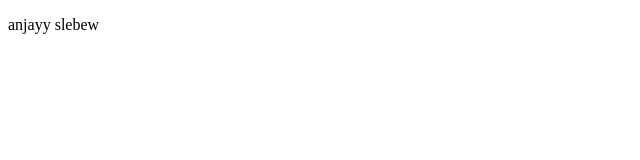
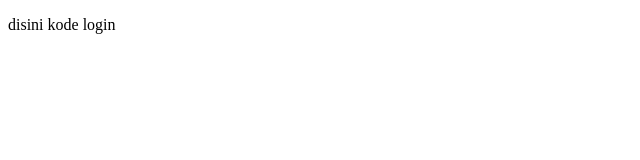
Before and after one commit to rzky1404/belajar-git, a plain HTML site: page login.html in a window 1280 px wide. Shown: the full height of the page, 0-640 px from the left. Drawn offline with Linux system fonts and the light colour scheme.

```diff
--- a/login.html
+++ b/login.html
@@ -6,6 +6,6 @@
     <title>Document</title>
 </head>
 <body>
-    <p>anjayy slebew</p>
+    <p>disini kode login</p>
 </body>
 </html>
```
